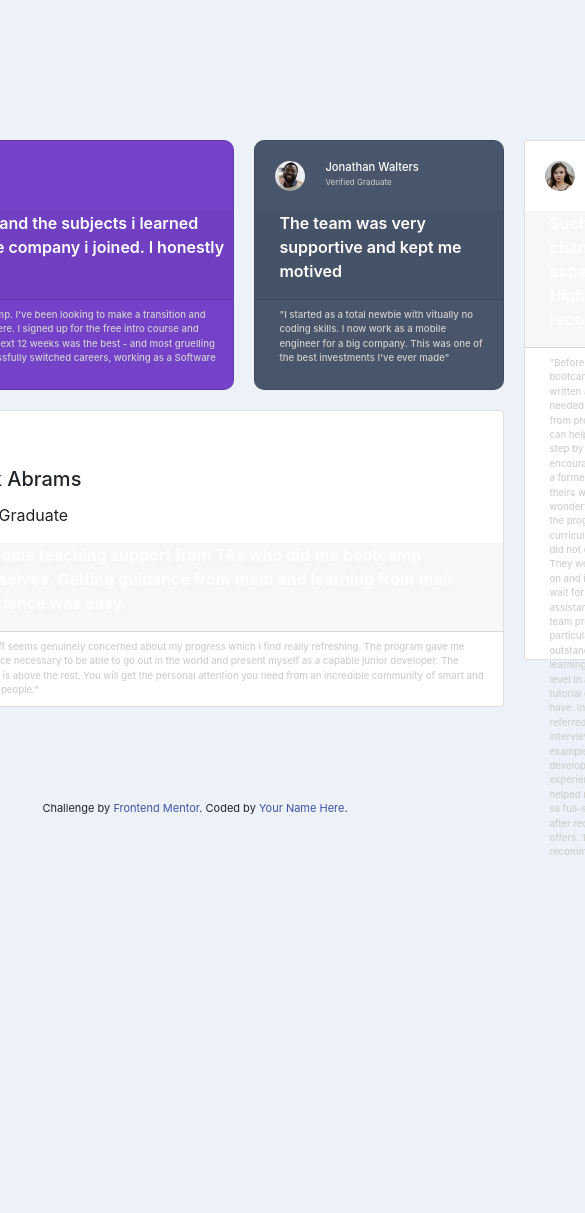
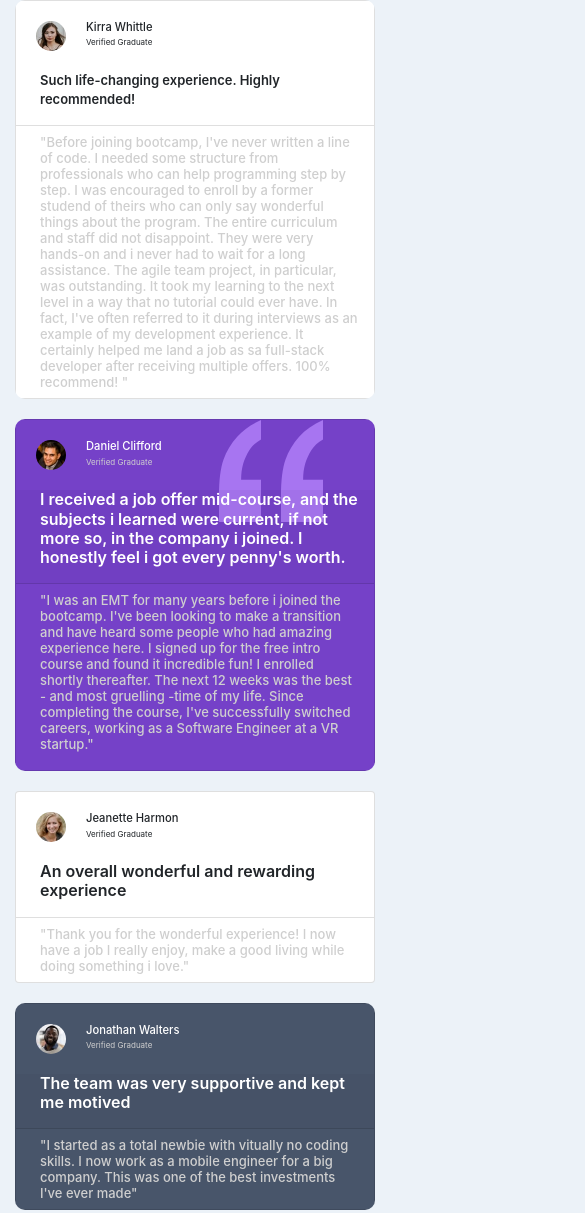
Before and after one commit to alexeykuz-sys/Testimonials_Selection, a plain HTML site: page index.html in a window 390 px wide. Shown: the top 1213 px of the page, 585 px wide, since content can reach past the window. Before the commit the page ends 868 px from the top, so only its background shows below. Drawn offline with nearby package versions, Linux system fonts and the light colour scheme.

Commit message:
finished media queries

```diff
--- a/style.css
+++ b/style.css
@@ -1,4 +1,4 @@
-@import url('https://fonts.googleapis.com/css2?family=Barlow+Semi+Condensed:wght@500;600&display=swap');
+@import url("https://fonts.googleapis.com/css2?family=Barlow+Semi+Condensed:wght@500;600&display=swap");
 
 :root {
   /*Primary*/
@@ -17,31 +17,35 @@
   border: 0;
 }
 
-html,body{
+html,
+body {
   width: 100%;
   height: 800px;
   margin: 0;
   background-color: var(--Light-grayish-blue);
+
 }
 
 .cards-wrapper {
-    width: 100%;
+    width: auto;
     height: 100%;
     display: grid;
-    grid-template-columns: 200px 300px 250px 60px;
-    grid-template-rows: repeat(2, 250px);
+    grid-template-columns: repeat(4, 1fr);
+    grid-template-rows: repeat(2, min-content);
     grid-gap: 20px;
     justify-content: center;
     align-content: center;
+
+
   }
 
 .card-1 {
   border-radius: 10px;
-    grid-column-start: 1;
-    grid-column-end: 3;
+  grid-column: 1/3;
   display: flex;
+  overflow-y: hidden;
 
-    overflow-y: hidden;
+
 }
 .daniel-card {
   background-color: var(--Moderate-violet);
@@ -49,15 +53,17 @@ html,body{
   width: 100%;
   display: flex;
   position: relative;
-
-
+  background-image: url('images/bg-pattern-quotation.svg');
+  background-position: 80% 0;
+  background-repeat: no-repeat;
+  padding-bottom: 10px;
 }
 .daniel-id-box {
   display: inline-flex;
   text-align: center;
   align-content: center;
   width: fit-content;
-    height:fit-content;
+  height: fit-content;
   flex-wrap: wrap;
 }
 
@@ -65,15 +71,13 @@ html,body{
   width: 30px;
   height: 30px;
   border-radius: 50%;
-    margin:20px;
-
-
+  margin: 20px;
 }
 
 .daniel-card h5 {
   color: var(--White);
   font-weight: 500;
-    font-size: .7rem;
+  font-size: 0.7rem;
   margin-top: 20px;
   margin-bottom: 2px;
 
@@ -81,29 +85,29 @@ html,body{
 
 .daniel-card .graduate {
   color: var(--Light-gray);
-    font-size: .5rem;
+  font-size: 0.5rem;
   text-align: start;
 }
-
 
 .card-header p {
   color: var(--White);
   font-weight: 600;
+  line-height: 1.2rem;
 }
 
-.card-body{
+.card-body {
   color: var(--Light-gray);
   font-weight: 500;
-    font-size: .6rem;
+  font-size: 13px;
+  line-height: 1rem;
 }
 
+.card-2 {
 
-.card-2 {
   display: flex;
   overflow-y: hidden;
   border-radius: 10px;
-    grid-column-start: 3;
-    grid-column-end: 3;
+  grid-column: 3/4;
 }
 
 .jonathan-card {
@@ -114,13 +118,12 @@ html,body{
   position: relative;
 }
 
-
 .jonathan-id-box {
   display: inline-flex;
   text-align: center;
   align-content: center;
   width: fit-content;
-    height:fit-content;
+  height: fit-content;
   flex-wrap: wrap;
 }
 
@@ -129,35 +132,28 @@ html,body{
   height: 30px;
   border-radius: 50%;
   margin: 20px;
-
 }
 
 .jonathan-card h5 {
   color: var(--White);
   font-weight: 500;
-    align-self:  center;
+  align-self: center;
   margin-top: 20px;
   margin-bottom: 2px;
-    font-size: .7rem;
-
-
+  font-size: 0.7rem;
 }
 
 .jonathan-card .graduate {
   color: var(--Light-gray);
-    font-size: .5rem;
+  font-size: 0.5rem;
   text-align: start;
 }
 
-
 .card-3 {
-
+    overflow: hidden;
   border-radius: 10px;
-    grid-column-start: 4;
-    grid-column-end: 6;
-    grid-row-start: 1;
-    grid-row-end: 3;
-
+  grid-column: 4/4;
+  grid-row: 1/3;
 }
 
 .kira-card {
@@ -166,56 +162,159 @@ html,body{
   width: 100%;
   display: flex;
   position: relative;
+
 }
-
 
 .kira-id-box {
   display: inline-flex;
   text-align: center;
   align-content: center;
   width: fit-content;
-    height:fit-content;
+  height: fit-content;
   flex-wrap: wrap;
 }
-
 
 .kira-card img {
   width: 30px;
   height: 30px;
   border-radius: 50%;
   margin: 20px;
-
 }
 
 .kira-card h5 {
   color: var(--Very-dark-greyish-blue);
   font-weight: 500;
-    align-self:  center;
+  align-self: center;
   margin-top: 20px;
-    font-size: .7rem;
+  font-size: 0.7rem;
   margin-bottom: 2px;
-
+  margin-bottom: 2px;
 }
 
 .kira-card .graduate {
   color: var(--Very-dark-greyish-blue);
-    font-size: .5rem;
+  font-size: 0.5rem;
   text-align: start;
+}
 
+.kira-header-text {
+  background-color: var(--White);
+}
+
+.kira-header-text p {
+  color: var(--Very-dark-greyish-blue);
+  font-size: 13px;
 }
 
 .card-4 {
-    background-color:var(--Light-grayish-blue);
+
   border-radius: 10px;
-    grid-column-start: 1;
-    grid-column-end: 1;
+  grid-column: 1/2;
+  grid-row: 2/2;
+}
+
+.jeanette-card {
+  background-color: var(--White);
+  height: 100%;
+  width: 100%;
+  display: flex;
+  position: relative;
+}
+
+.jeanette-id-box {
+  display: inline-flex;
+  text-align: center;
+  align-content: center;
+  width: fit-content;
+  height: fit-content;
+  flex-wrap: wrap;
+}
+
+.jeanette-card img {
+  width: 30px;
+  height: 30px;
+  border-radius: 50%;
+  margin: 20px;
+}
+
+.jeanette-card h5 {
+  color: var(--Very-dark-greyish-blue);
+  font-weight: 500;
+  align-self: center;
+  margin-top: 20px;
+  margin-bottom: 2px;
+  font-size: 0.7rem;
+  margin-bottom: 2px;
+}
+
+.jeanette-card .graduate {
+  color: var(--Very-dark-greyish-blue);
+  font-size: 0.5rem;
+  text-align: start;
+}
+
+.jeanette-header-text {
+  background-color: var(--White);
+}
+
+.jeanette-header-text p {
+  color: var(--Very-dark-greyish-blue);
 }
 
 .card-5 {
-    background-color: var(--Very-dark-blackish-blue);
+
   border-radius: 10px;
   grid-column-start: 2;
   grid-column-end: 4;
+}
+
+.patrick-card {
+  background-color: var(--Very-dark-blackish-blue);
+  height: 100%;
+  width: 100%;
+  display: flex;
+  position: relative;
+}
+.patrick-id-box {
+  display: inline-flex;
+  text-align: center;
+  align-content: center;
+  width: fit-content;
+  height: fit-content;
+  flex-wrap: wrap;
+}
+
+.patrick-card img {
+  width: 30px;
+  height: 30px;
+  border-radius: 50%;
+  margin: 20px;
+}
+
+.patrick-card h5 {
+  color: var(--White);
+  font-weight: 500;
+  font-size: 0.7rem;
+  margin-top: 20px;
+  margin-bottom: 2px;
+  margin-bottom: 2px;
+}
+
+.patrick-card .graduate {
+  color: var(--Light-grayish-blue);
+  font-size: 0.5rem;
+  text-align: start;
+}
+
+.patrick-card-header p {
+  color: var(--White);
+  font-weight: 600;
+}
+
+.card-body {
+  color: var(--Light-gray);
+  font-weight: 500;
+  font-size: 13px;
 }
 
 .attribution {
@@ -226,18 +325,87 @@ html,body{
   color: hsl(228, 45%, 44%);
 }
 
+@media (max-width: 1024px) {
+    .cards-wrapper {
+        grid-template-columns: repeat(3, 1fr);
+        grid-template-rows: repeat(3, min-content);
+        height: 100%;
+        grid-gap:20px;
+    }
+    .card-1 {
+        grid-column: 1/3;
 
-@media (max-width:375px){
+    }
+    .card-2 {
+        grid-column: 3/4;
+
+    }
+    .card-3 {
+        grid-column: 1/4;
+        grid-row: 1/3;
+    }
+    .card-4 {
+        grid-column: 1/1;
+        grid-row: 4/4;
+    }
+
+}
+@media (max-width: 767.98px) {@media (max-width: 767.98px) {
     .cards-wrapper {
-        width: 100%;
+        grid-template-columns: repeat(3, 1fr);
+        grid-template-rows: repeat(auto, min-content);
         height: auto;
-        display: flex;
-        justify-content: center;
-        align-content: center;
-        flex-flow: column;
+        grid-gap:20px;
+    }
+    .card-1 {
+        grid-column: 1/4;
+
+    }
+    .card-2 {
+        grid-column: 1/4;
+
+    }
+    .card-3 {
+        grid-column: 1/4;
+
+    }
+    .card-4 {
+        grid-column: 1/4;
+
+    }
+    .card-5 {
+        grid-column: 1/4;
+    }
 
 }
 
+@media (max-width: 575px) {
+    .cards-wrapper {
+        grid-template-columns: 1fr;
+        grid-template-rows: repeat(auto, fit-content);
+        justify-content: center;
+        align-content: center;
+        grid-gap:20px;
+        height: auto;
+    }
+    .card-1 {
+        grid-column: 1/2;
 
 
     }
+    .card-2 {
+        grid-column: 1/2;
+
+    }
+    .card-3 {
+        grid-column: 1/2;
+
+    }
+    .card-4 {
+        grid-column: 1/2;
+
+    }
+    .card-5 {
+        grid-column: 1/2;
+    }
+}
```
Lines whose indentation alone changed are shown as unchanged.
